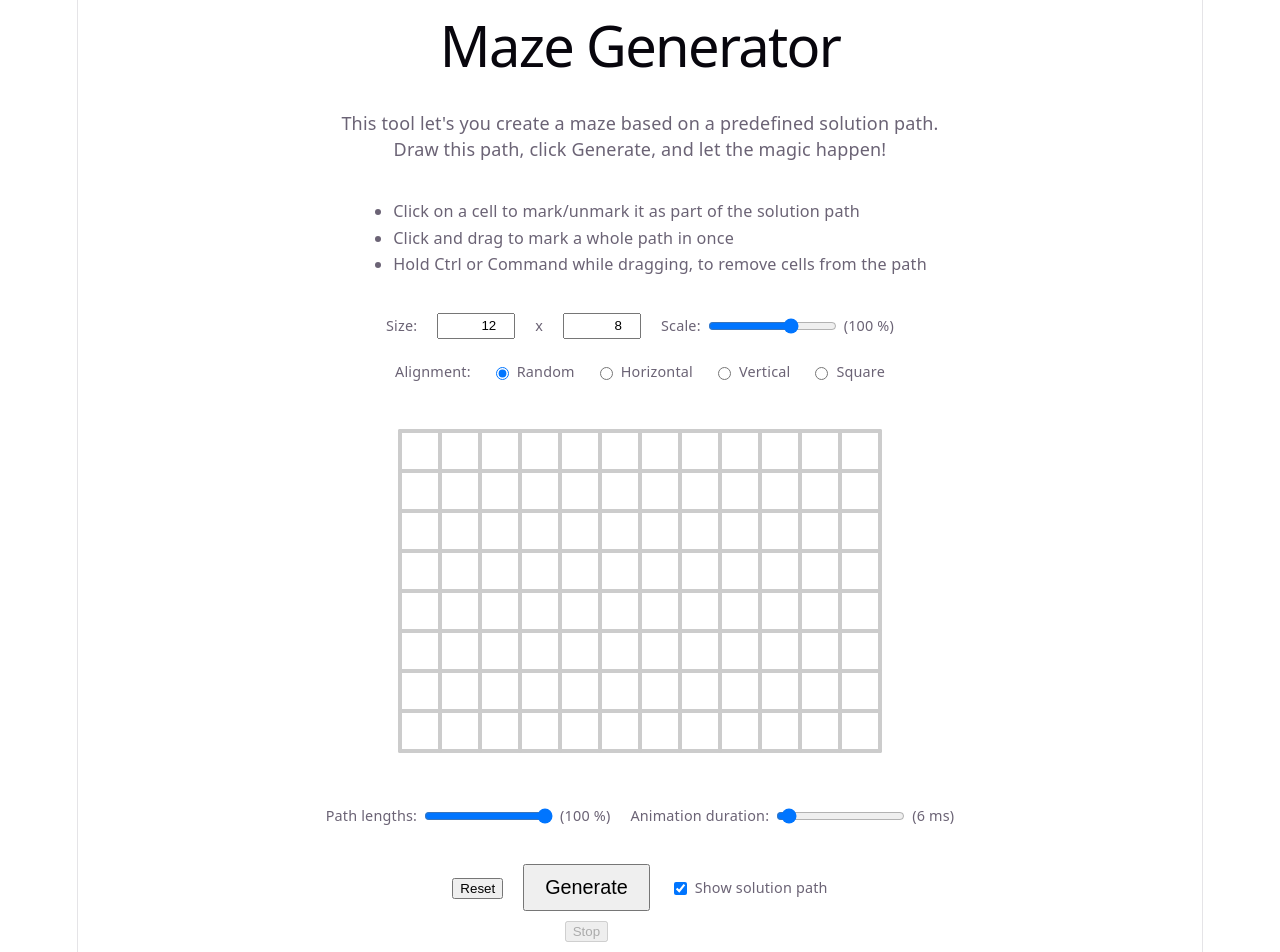
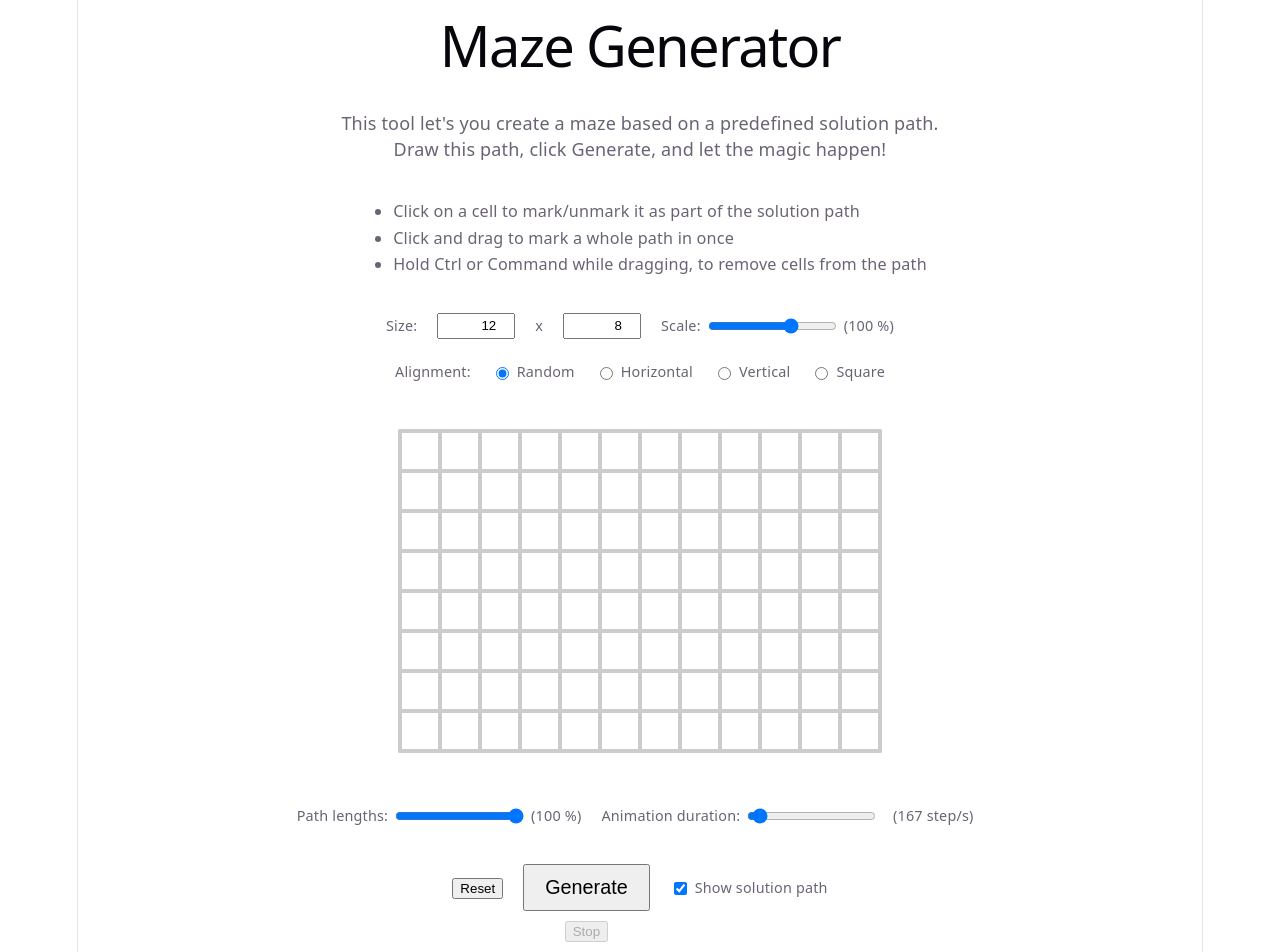
Before and after one commit to sampie777/mazegenerator, a React (Vite) app: page / in a window 1280 px wide. Shown: the top 952 px of the page. Built offline with nearby package versions, Linux system fonts and the light colour scheme.

Commit message:
refactor: Improved GUI explanation

```diff
--- a/src/App.tsx
+++ b/src/App.tsx
@@ -180,7 +180,9 @@ const App = () => {
                    min={0} max={150}
                    value={stepDuration}
                    onChange={e => setStepDuration(+e.target.value)} />
-            ({stepDuration} ms)
+            <span style={{ width: '100px' }}>
+              ({stepDuration == 0 ? "Max" : Math.round(1000 / stepDuration)} step/s)
+            </span>
           </label>
         </div>
 
```
